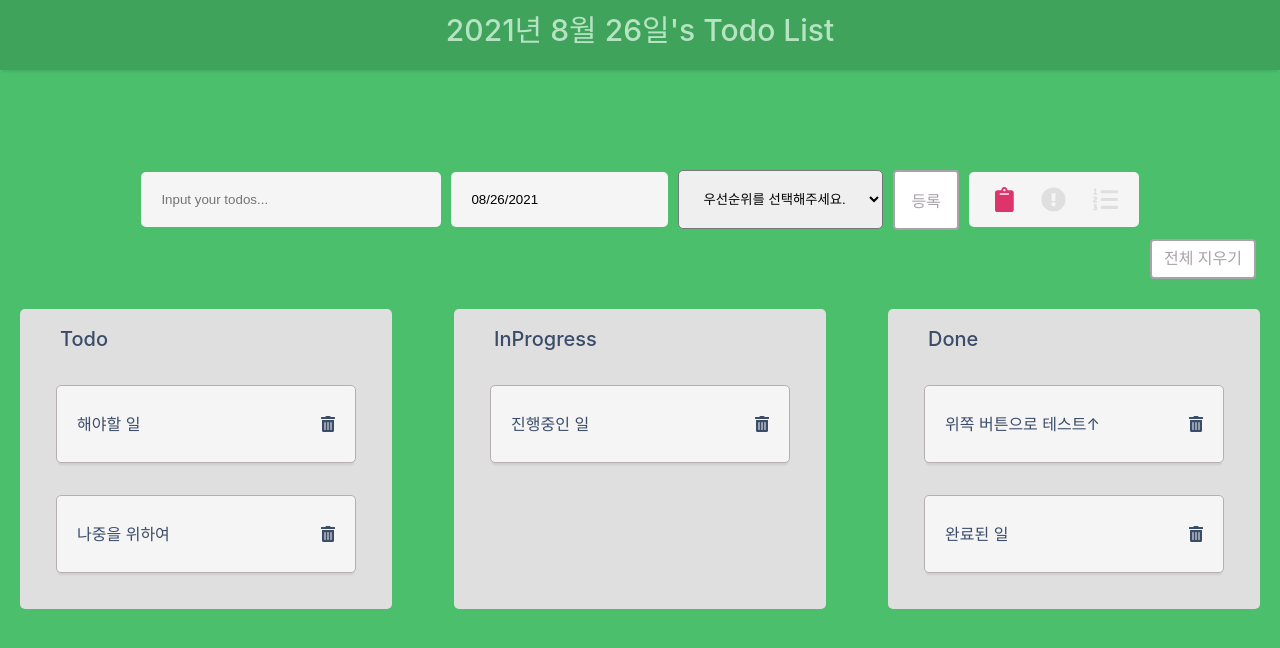
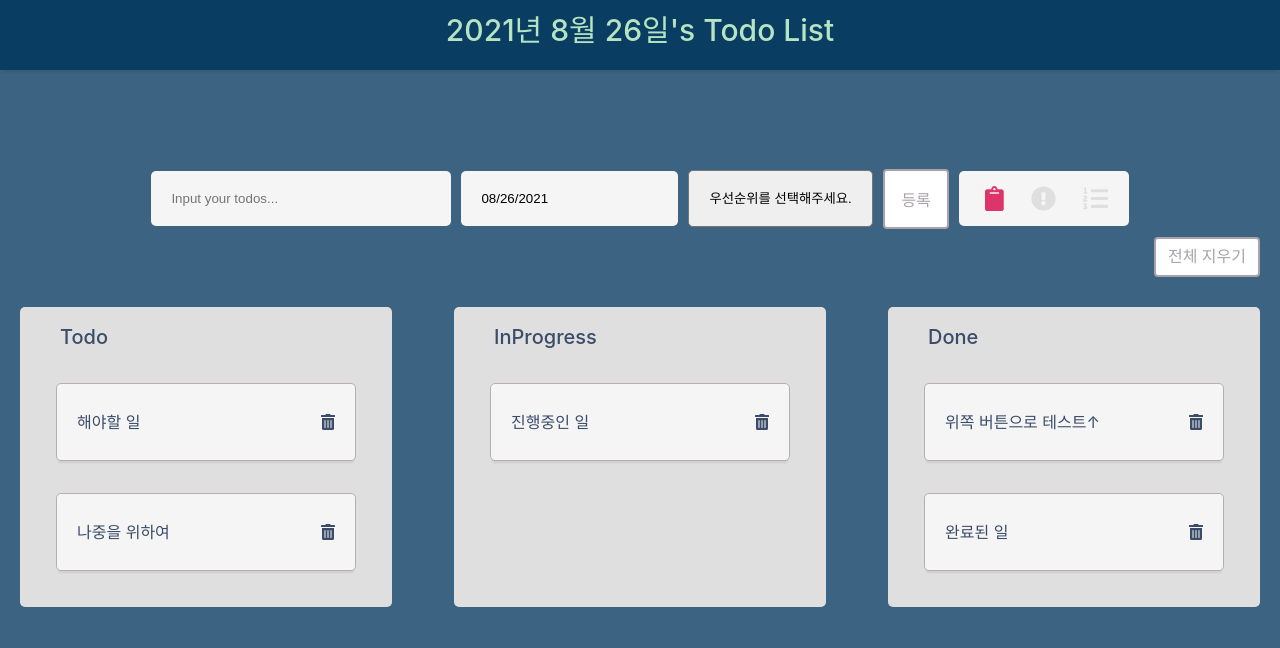
Before and after one commit to Derek-94/modo-todo-assignment, a React (Create React App) app: page / in a window 1280 px wide. Shown: the top 648 px of the page. Built offline with nearby package versions, Linux system fonts and the light colour scheme.

Commit message:
Style: CSS 통일성 있게 수정. (#16)
- 전체 레이아웃 색상 변경(green → blue)
- select 태그 reset.css 적용
- theme 적용 및 theme 추가

```diff
--- a/src/components/Todo/SetTodo.tsx
+++ b/src/components/Todo/SetTodo.tsx
@@ -1,13 +1,14 @@
 import React, { useState, useEffect } from 'react';
+import styled from 'styled-components';
 import Button from 'components/common/Button';
+import TODOS from 'constant/dummy.json';
 import { Itodo } from 'types';
-import TODOS from 'constant/dummy.json';
-import styled from 'styled-components';
 
 interface setTodoProps {
   todoLength: number;
   setTodos: (todos: Itodo[]) => void;
 }
+
 const SetTodo: React.FC<setTodoProps> = ({ todoLength, setTodos }) => {
   const [showClear, setShowClear] = useState(todoLength > 0);
 
@@ -35,6 +36,6 @@ const SetTodo: React.FC<setTodoProps> = ({ todoLength, setTodos }) => {
 };
 const SetTodoWrap = styled.div`
   text-align: right;
-  margin-right: 24px;
+  margin-right: ${({ theme }) => theme.layout.gap};
 `;
 export default SetTodo;
--- a/src/components/common/Header.tsx
+++ b/src/components/common/Header.tsx
@@ -17,7 +17,7 @@ const HeaderContainer = styled.div`
   height: 70px;
   text-align: center;
   color: ${({ theme }) => theme.color.headerFont};
-  background-color: ${({ theme }) => theme.color.darkGreen};
+  background-color: ${({ theme }) => theme.color.darkBgColor};
   box-shadow: ${({ theme }) => theme.layout.dropShadow};
   font-size: ${({ theme }) => theme.layout.titleSize};
   font-weight: ${({ theme }) => theme.layout.fontBold};
--- a/src/styles/GlobalStyles.ts
+++ b/src/styles/GlobalStyles.ts
@@ -9,7 +9,7 @@ const GlobalStyles = createGlobalStyle<{ theme: any }>`
   }
 
   body {
-    background-color: ${({ theme }) => theme.color.green};
+    background-color: ${({ theme }) => theme.color.bgColor};
     font-family: -apple-system, BlinkMacSystemFont, "Segoe UI", Roboto, "Helvetica Neue", Arial, "Noto Sans", sans-serif, "Apple Color Emoji", "Segoe UI Emoji", "Segoe UI Symbol", "Noto Color Emoji";
   }
 
@@ -27,6 +27,15 @@ const GlobalStyles = createGlobalStyle<{ theme: any }>`
   button {
     cursor: pointer;
   }
+
+  select {
+    outline:none;
+    -moz-appearance: none;
+    -webkit-appearance: none;
+    appearance: none;
+  }
+
+  select::-ms-expand { display:none; }
 `;
 
 export default GlobalStyles;
--- a/src/styles/theme.ts
+++ b/src/styles/theme.ts
@@ -1,8 +1,9 @@
 export const theme = {
   color: {
+    bgColor: '#3c6382',
+    darkBgColor: '#0a3d62',
     green: '#4BBF6B',
-    darkGreen: '#40A35B',
-    red: 'crimson',
+    red: '#DC143C',
     whiteBackground: '#F5F5F5',
     columnBackground: '#DFDFDF',
     borderline: '#B6AFAF',
@@ -20,6 +21,7 @@ export const theme = {
     formMargin: '10px',
     titleSize: '30px',
     subTitleSize: '20px',
+    fontSizeSmall: '14px',
     fontBold: '500',
   },
 };
```
